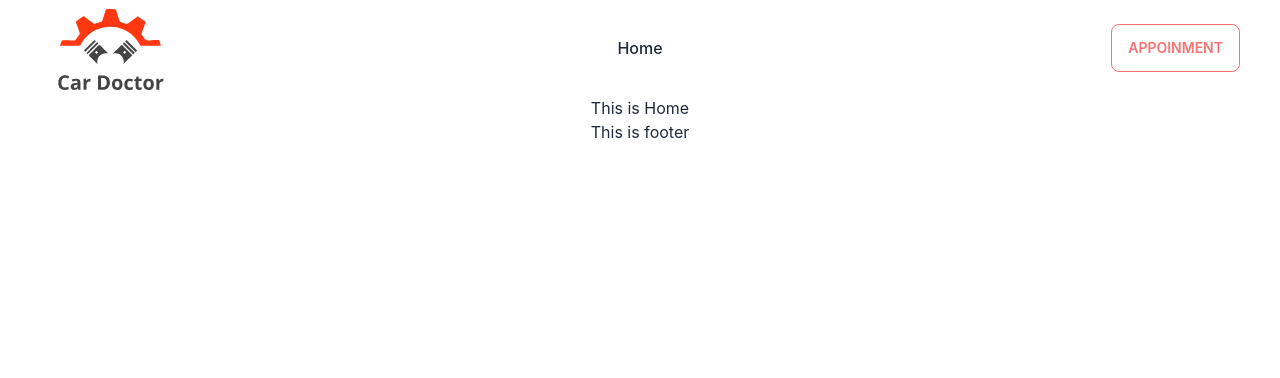
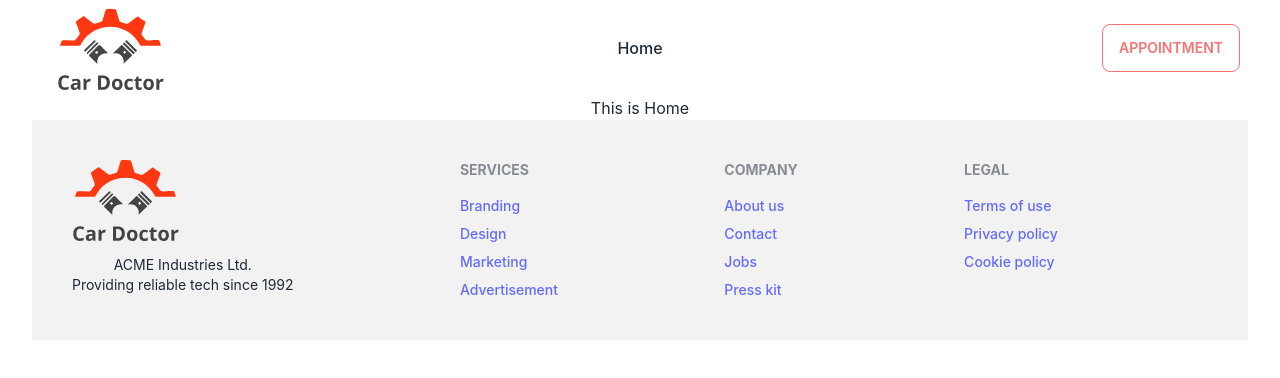
Before and after one commit to tahdiislam/genius-car-client, a React (Vite) app: page / in a window 1280 px wide. Shown: the top 378 px of the page. Built offline with nearby package versions, Linux system fonts and the light colour scheme.

Commit message:
add footer

```diff
--- a/src/Shared/Footer.jsx
+++ b/src/Shared/Footer.jsx
@@ -1,10 +1,34 @@
 import React from 'react';
+import logo from '../assets/logo.svg';
 
 const Footer = () => {
     return (
-        <div>
-            This is footer
-        </div>
+        <footer className="footer p-10 bg-base-200 text-base-content">
+            <div>
+                <img src={logo} alt="" />
+                <p>ACME Industries Ltd.<br/>Providing reliable tech since 1992</p>
+            </div>
+            <div>
+                <span className="footer-title">Services</span>
+                <a className="link link-hover">Branding</a>
+                <a className="link link-hover">Design</a>
+                <a className="link link-hover">Marketing</a>
+                <a className="link link-hover">Advertisement</a>
+            </div>
+            <div>
+                <span className="footer-title">Company</span>
+                <a className="link link-hover">About us</a>
+                <a className="link link-hover">Contact</a>
+                <a className="link link-hover">Jobs</a>
+                <a className="link link-hover">Press kit</a>
+            </div>
+            <div>
+                <span className="footer-title">Legal</span>
+                <a className="link link-hover">Terms of use</a>
+                <a className="link link-hover">Privacy policy</a>
+                <a className="link link-hover">Cookie policy</a>
+            </div>
+        </footer>
     );
 };
 
--- a/src/Shared/Header.jsx
+++ b/src/Shared/Header.jsx
@@ -27,7 +27,7 @@
                 </ul>
             </div>
             <div className="navbar-end">
-                <button className="btn btn-outline btn-error">Appoinment</button>
+                <button className="btn btn-outline btn-error">Appointment</button>
             </div>
         </div>
     );
```
